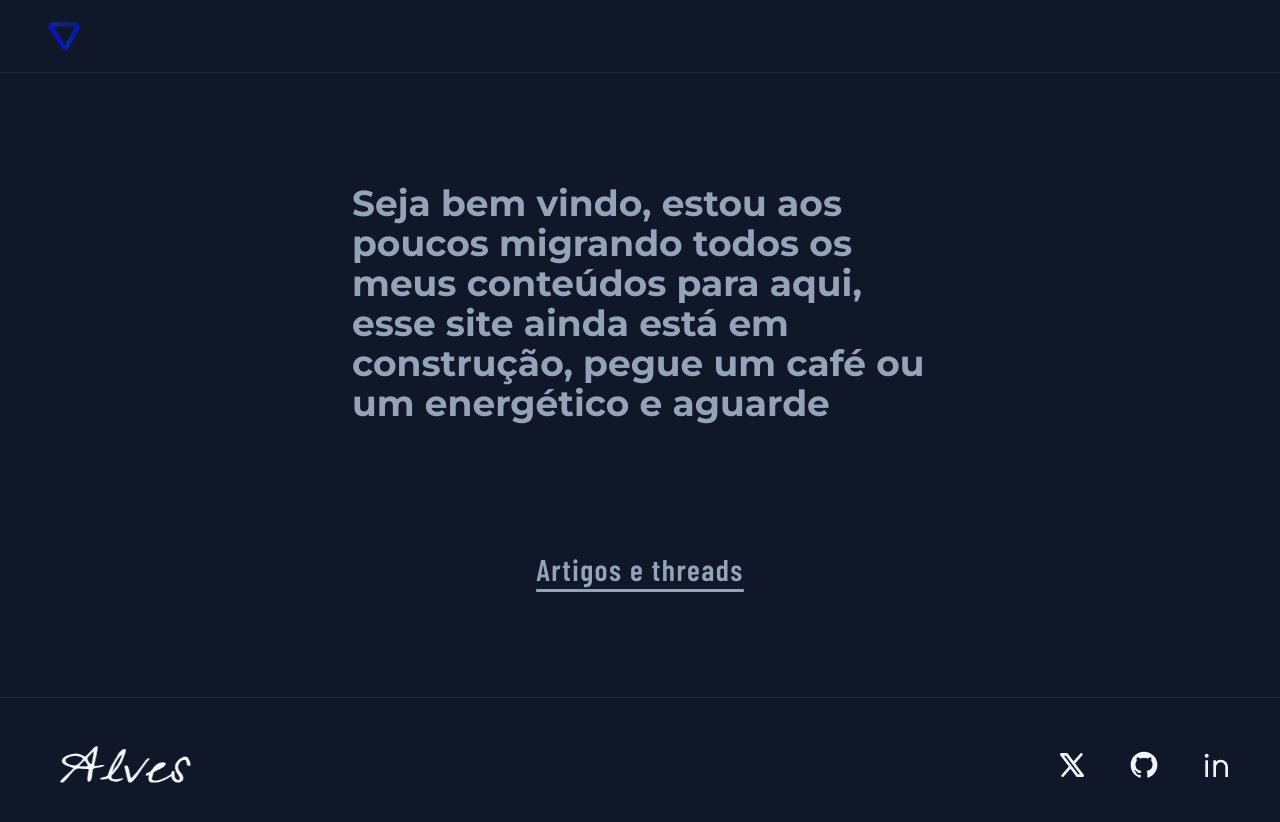
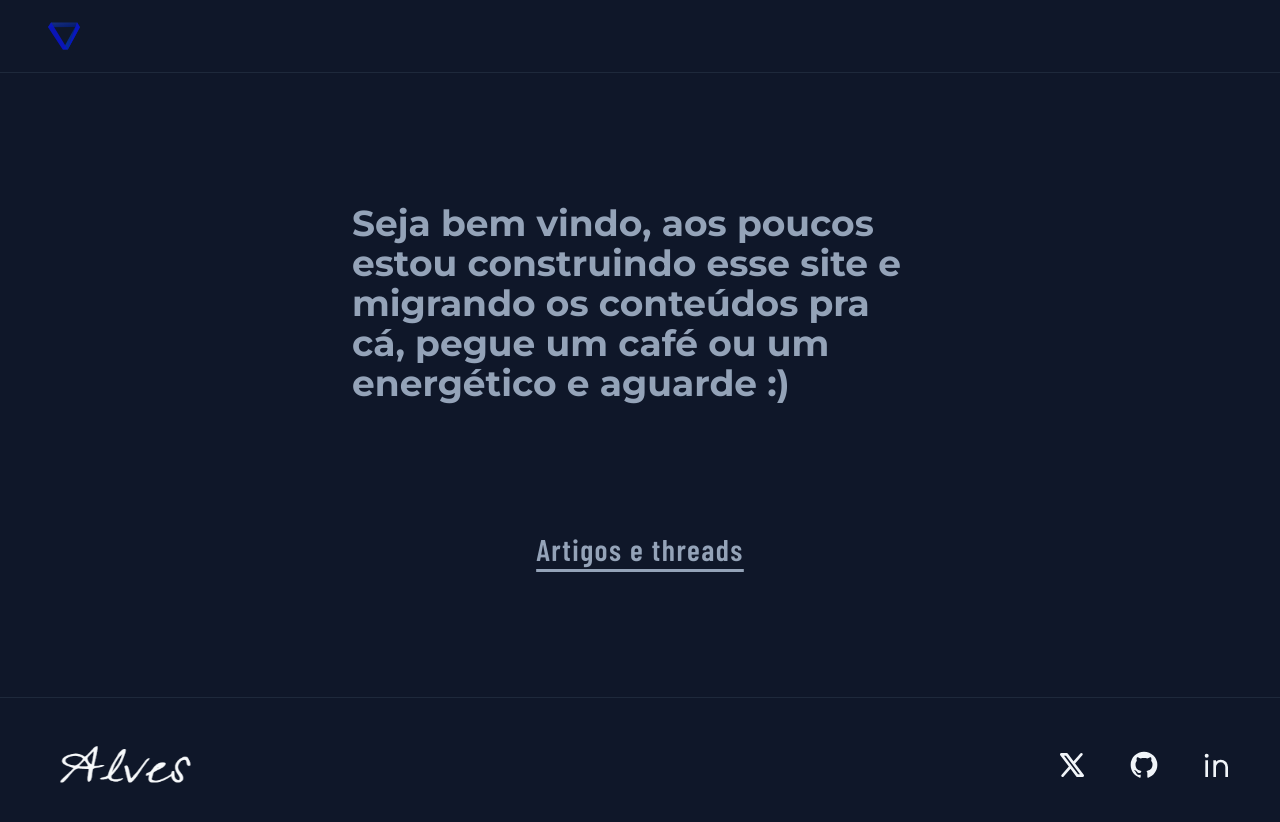
Before and after one commit to alvseven/portfolio, a Next.js app: page / in a window 1280 px wide. Shown: the top 822 px of the page. Built offline with nearby package versions, Linux system fonts and the light colour scheme.

Commit message:
fix text

```diff
--- a/src/app/page.tsx
+++ b/src/app/page.tsx
@@ -5,9 +5,8 @@ export default function Home() {
     <main className="flex flex-col justify-center items-center m-auto w-2/4 min-h-[78vh]">
       <section className="flex flex-col justify-center items-center gap-32 p-8">
         <h1 className="font-bold font-sans text-2xl text-pretty lg:text-4xl leading-8">
-          Seja bem vindo, estou aos poucos migrando todos os meus conteúdos para
-          aqui, esse site ainda está em construção, pegue um café ou um
-          energético e aguarde
+          Seja bem vindo, aos poucos estou construindo esse site e migrando os
+          conteúdos pra cá, pegue um café ou um energético e aguarde {":)"}
         </h1>
         <Link
           className="font-mono text-xl lg:text-3xl underline underline-offset-8 tracking-wider"
```
